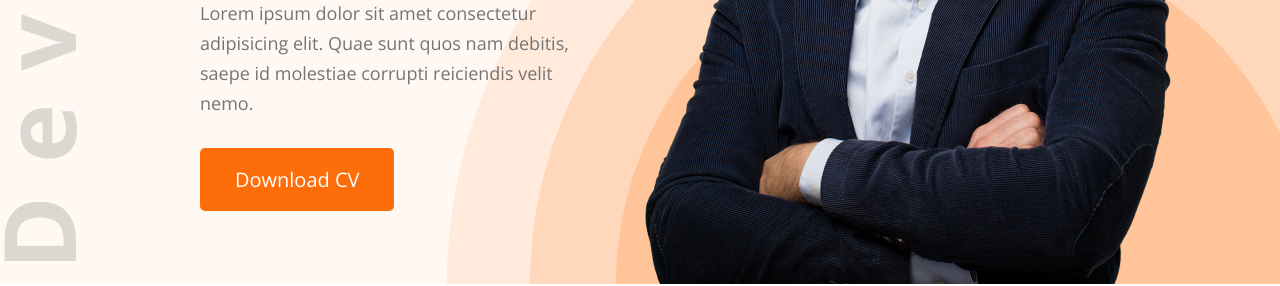
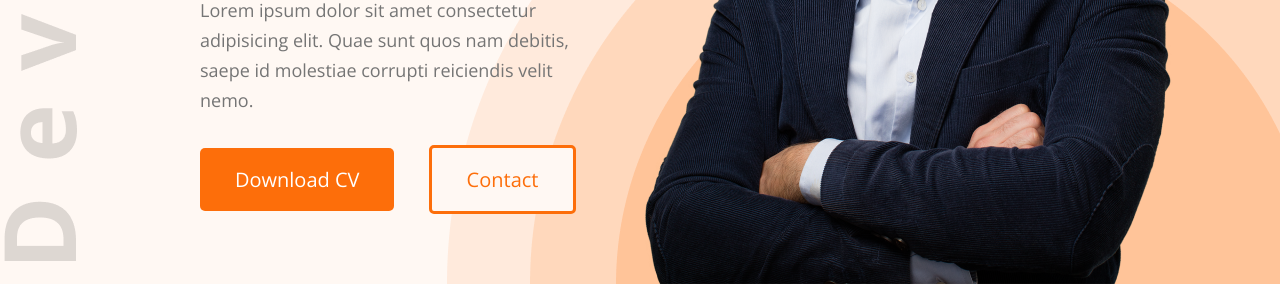
Before and after one commit to rijwanulalam/basic-portfolio, a plain HTML site: page index.html in a window 1280 px wide. Shown: the part 525-811 px from the top of the page. Drawn offline with nearby package versions, Linux system fonts and the light colour scheme.

Commit message:
contact button added

```diff
--- a/index.html
+++ b/index.html
@@ -22,6 +22,7 @@
                 <h1 class="banner-title">Mark Hardy</h1>
                 <p class="banner-description">Lorem ipsum dolor sit amet consectetur adipisicing elit. Quae sunt quos nam debitis, saepe id molestiae corrupti reiciendis velit nemo.</p>
                 <button class="btn-primary">Download CV</button>
+                <button class="btn-contact">Contact</button>
             </div>
             <img src="images/hardy.png" alt="">
 
--- a/styles/portfolio.css
+++ b/styles/portfolio.css
@@ -16,7 +16,16 @@
     border: 0;
     padding: 18px 35px;
 }
-
+.btn-contact{
+    color: #FD6E0A;
+    font-size: 20px;
+    line-height: 27px;
+    background-color: #FFF8F3;
+    border: 3px solid #FD6E0A;
+    border-radius: 5px;
+    padding: 18px 35px;
+    margin-left: 30px;
+}
 header{
     background-image: url('../images/header_bg.png'), url('../images/developer.png');
     background-repeat: no-repeat;
```
